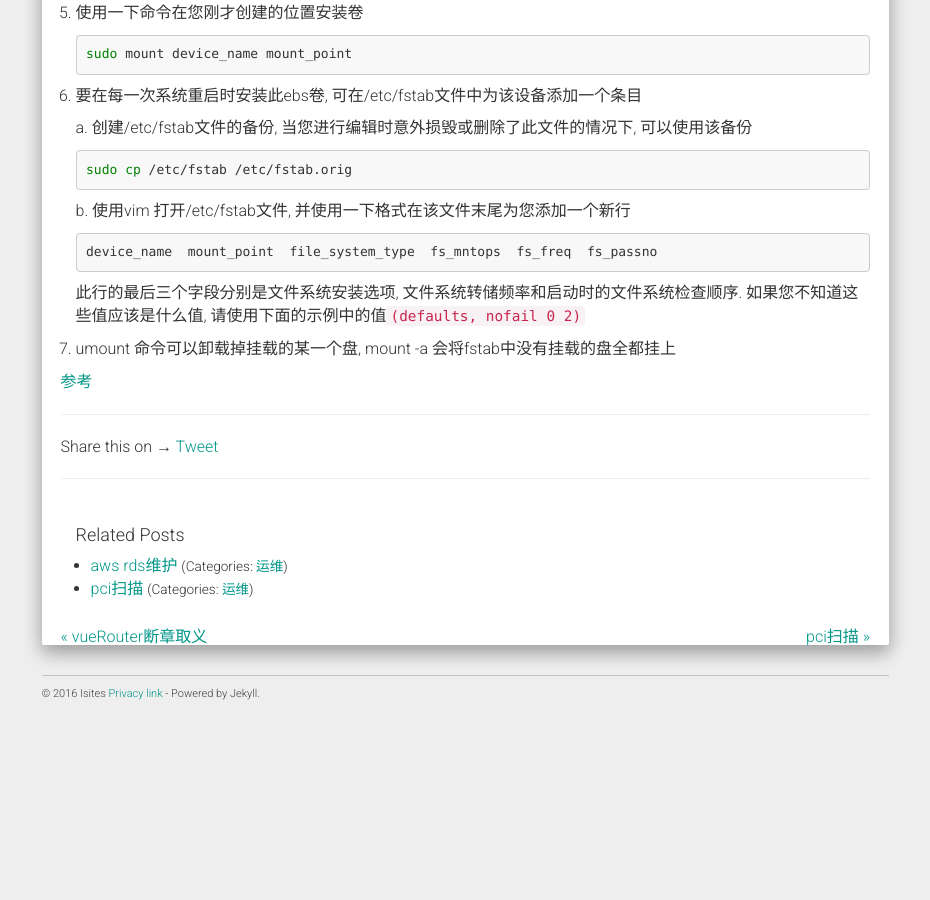
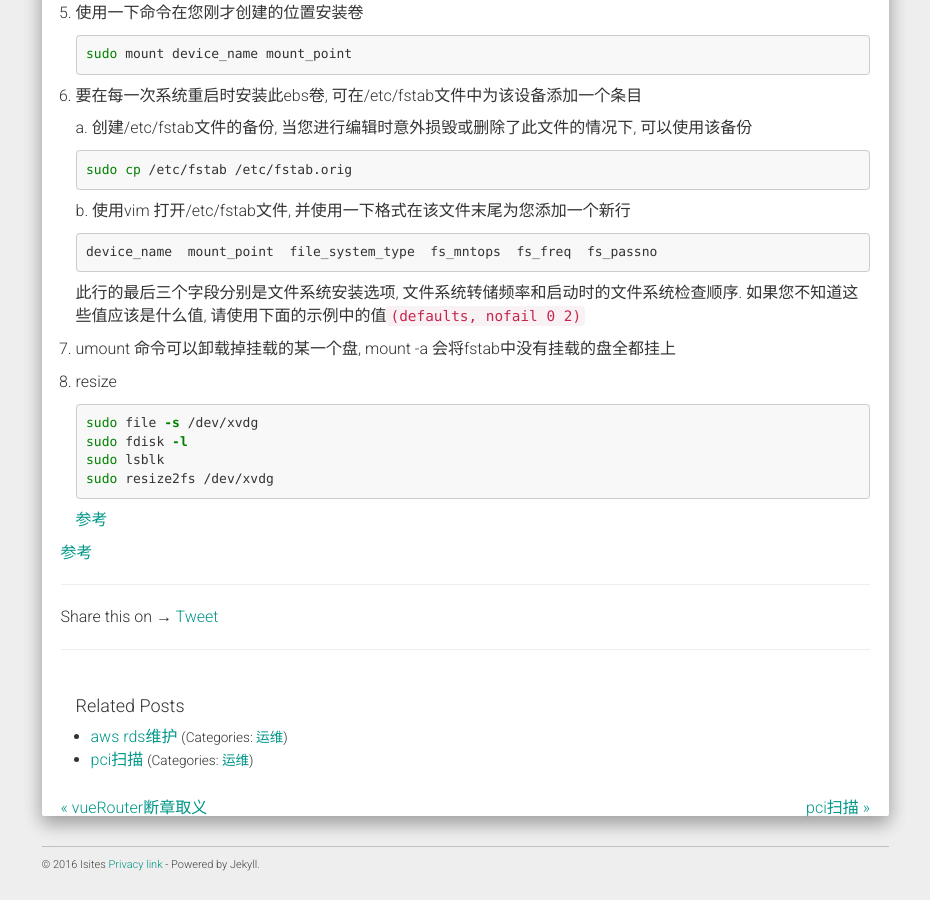
Before and after one commit to Isites/isites.github.io, a Jekyll site: the page built from _posts/2017-10-31-mountebs.md, in a window 1280 px wide and 900 px high, scrolled down 711 px. Shown: the whole window, without its empty margins (321-1251 px from the left). Built offline with Jekyll 4.4.1, drawn with Linux system fonts in a browser that asks for light colours; nearby versions of some CDN libraries; comment, search, counter and statistics services are not loaded; before the commit the page ends 1440 px from its top, so only the background shows below that.

Commit message:
wxu: 扩展分区

````diff
--- a/_posts/2017-10-31-mountebs.md
+++ b/_posts/2017-10-31-mountebs.md
@@ -50,4 +50,15 @@ categories: 运维
 
 7. umount 命令可以卸载掉挂载的某一个盘, mount -a 会将fstab中没有挂载的盘全都挂上
 
+8. resize
+
+   ```shell
+   sudo file -s /dev/xvdg
+   sudo fdisk -l
+   sudo lsblk
+   sudo resize2fs /dev/xvdg
+   ```
+
+   [参考](https://docs.aws.amazon.com/zh_cn/AWSEC2/latest/UserGuide/recognize-expanded-volume-linux.html)
+
 [参考](http://docs.aws.amazon.com/zh_cn/AWSEC2/latest/UserGuide/ebs-using-volumes.html)
````
